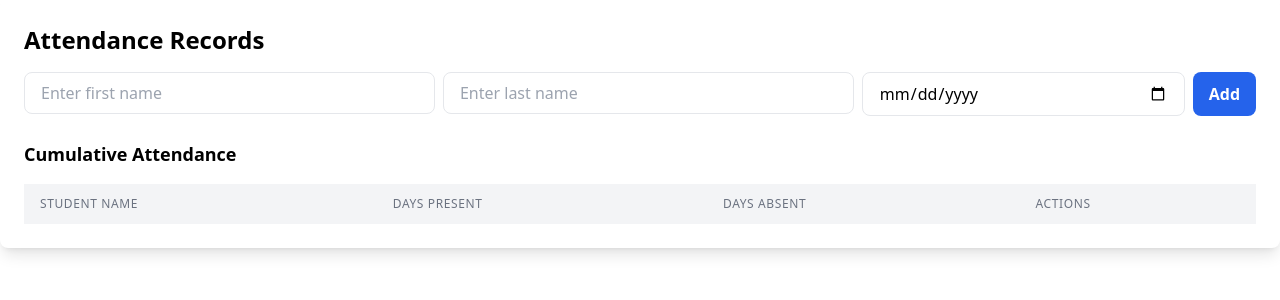
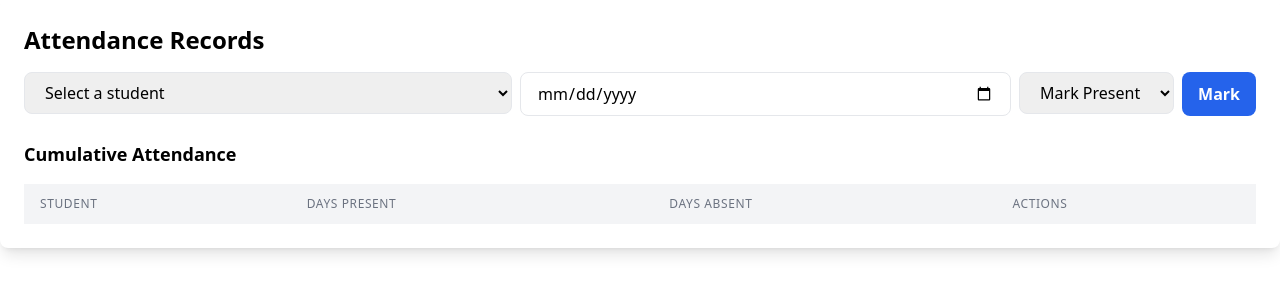
Before and after one commit to dendroid3/school_management_client, a React (Vite) app: page /attendance in a window 1280 px wide. Shown: the top 300 px of the page. Built offline with nearby package versions, Linux system fonts and the light colour scheme; the HTML template or start-up script is replaced by a standard one.

Commit message:
update attendance

```diff
--- a/src/components/attendance.jsx
+++ b/src/components/attendance.jsx
@@ -1,93 +1,121 @@
-import React, { useState, useEffect } from "react";
+import React, { useState, useEffect, useCallback } from "react";
+
+// Sample student data - replace this with your student fetching logic
+const students = [
+  { id: 1, name: "John Doe" },
+  { id: 2, name: "Jane Smith" },
+  { id: 3, name: "Alice Johnson" },
+];
 
 const Attendance = () => {
   const [attendanceRecords, setAttendanceRecords] = useState([]);
-  const [firstName, setFirstName] = useState("");
-  const [lastName, setLastName] = useState("");
   const [attendanceDate, setAttendanceDate] = useState("");
+  const [selectedStudentId, setSelectedStudentId] = useState("");
+  const [markType, setMarkType] = useState("present");
   const [error, setError] = useState("");
   const [successMessage, setSuccessMessage] = useState("");
   const [dropdownOpen, setDropdownOpen] = useState({});
-  const [actionDate, setActionDate] = useState("");
-
   const currentYear = new Date().getFullYear();
-
-  const generateId = () => Date.now();
 
   const showSuccessMessage = (message) => {
     setSuccessMessage(message);
-    setTimeout(() => {
-      setSuccessMessage("");
-    }, 3000);
+    setTimeout(() => setSuccessMessage(""), 3000);
   };
 
   const showErrorMessage = (message) => {
     setError(message);
-    setTimeout(() => {
-      setError("");
-    }, 3000);
+    setTimeout(() => setError(""), 3000);
   };
 
-  const validateName = (name) => /^[A-Za-z]+$/.test(name);
+  const isValidAttendanceDate = (attendanceDate) => {
+    if (!attendanceDate) {
+      return "Attendance date is required.";
+    }
+    const selectedYear = new Date(attendanceDate).getFullYear();
+    if (selectedYear !== currentYear) {
+      return "Attendance date must be in the current year.";
+    }
+    return null; // No errors
+  };
 
-  const handleAddOrUpdateAttendance = async (e) => {
+  const handleMarkAttendance = async (e) => {
     e.preventDefault();
 
-    if (!firstName || !lastName || !attendanceDate) {
-      showErrorMessage("First name, last name, and date are required");
+    const errorMessage = isValidAttendanceDate(attendanceDate);
+    if (errorMessage) {
+      showErrorMessage(errorMessage);
       return;
     }
 
-    const studentName = `${firstName} ${lastName}`;
+    const student = students.find((s) => s.id === parseInt(selectedStudentId));
 
-    if (studentName.length > 20) {
-      showErrorMessage("Name must not exceed 20 characters");
-      return;
-    }
-    if (!validateName(firstName) || !validateName(lastName)) {
-      showErrorMessage("Names must contain only alphabetic characters");
+    if (!student) {
+      showErrorMessage("Please select a valid student.");
       return;
     }
 
-    // Check if both first name and last name already exist
-    const existingStudentIndex = attendanceRecords.findIndex(
-      (record) => record.name === studentName
-    );
+    const isAlreadyMarked =
+      markType === "present"
+        ? attendanceRecords.some(
+            (record) =>
+              record.id === student.id &&
+              record.present.includes(attendanceDate)
+          )
+        : attendanceRecords.some(
+            (record) =>
+              record.id === student.id && record.absent.includes(attendanceDate)
+          );
 
-    if (existingStudentIndex > -1) {
-      showErrorMessage("This student already exists.");
-      return;
-    }
-
-    const selectedYear = new Date(attendanceDate).getFullYear();
-    if (selectedYear !== currentYear) {
-      showErrorMessage("Attendance date must be in the current year");
+    if (isAlreadyMarked) {
+      showErrorMessage(
+        `Attendance for ${markType} on ${attendanceDate} is already marked.`
+      );
       return;
     }
 
     const newRecord = {
-      id: generateId(),
-      name: studentName,
-      present: [attendanceDate],
-      absent: [],
+      id: student.id,
+      studentName: student.name,
+      present: markType === "present" ? [attendanceDate] : [],
+      absent: markType === "absent" ? [attendanceDate] : [],
     };
 
     setAttendanceRecords((prevRecords) => {
-      const updatedRecords = [...prevRecords, newRecord];
+      const existingRecord = prevRecords.find(
+        (record) => record.id === student.id
+      );
+      const updatedRecords = existingRecord
+        ? prevRecords.map((record) =>
+            record.id === student.id
+              ? {
+                  ...record,
+                  present:
+                    markType === "present"
+                      ? [...record.present, attendanceDate]
+                      : record.present,
+                  absent:
+                    markType === "absent"
+                      ? [...record.absent, attendanceDate]
+                      : record.absent,
+                }
+              : record
+          )
+        : [...prevRecords, newRecord];
+
       localStorage.setItem("attendanceRecords", JSON.stringify(updatedRecords));
       return updatedRecords;
     });
 
-    showSuccessMessage("Attendance added successfully!");
+    showSuccessMessage("Attendance marked successfully!");
 
     const payload = {
-      student_id: newRecord.id,
+      student_id: student.id,
       attendance_date: attendanceDate,
-      status: "present",
+      status: markType,
     };
 
     try {
-      const response = await fetch("http://localhost:5000/api/attendance", {
+      const response = await fetch("http://localhost:8000/api/attendance", {
         method: "POST",
         headers: { "Content-Type": "application/json" },
         body: JSON.stringify(payload),
@@ -95,19 +123,19 @@ const Attendance = () => {
 
       const data = await response.json();
       if (!response.ok) {
-        throw new Error(data.message || "Failed to add/update attendance");
+        throw new Error(data.message || "Failed to mark attendance");
       }
       showSuccessMessage(data.message);
     } catch (error) {
-      showErrorMessage(error.message || "Failed to add/update attendance");
+      showErrorMessage(error.message || "Failed to mark attendance");
     }
 
-    setFirstName("");
-    setLastName("");
     setAttendanceDate("");
+    setSelectedStudentId("");
+    setMarkType("present");
   };
 
-  const handleDeleteAttendance = (id) => {
+  const handleDeleteAttendance = useCallback((id) => {
     if (window.confirm("Are you sure you want to delete this record?")) {
       setAttendanceRecords((prevRecords) => {
         const updatedRecords = prevRecords.filter((record) => record.id !== id);
@@ -119,66 +147,10 @@ const Attendance = () => {
       });
       showSuccessMessage("Attendance record deleted successfully!");
     }
-  };
+  }, []);
 
   const handleDropdownToggle = (id) => {
     setDropdownOpen((prev) => ({ ...prev, [id]: !prev[id] }));
-  };
-
-  const handleChangeAttendance = (id, type) => {
-    if (!actionDate) {
-      showErrorMessage(`Please select a date to mark as ${type}.`);
-      return;
-    }
-
-    const selectedYear = new Date(actionDate).getFullYear();
-    if (selectedYear !== currentYear) {
-      showErrorMessage("Attendance date must be in the current year");
-      return;
-    }
-
-    setAttendanceRecords((prevRecords) => {
-      const updatedRecords = prevRecords.map((record) => {
-        if (record.id === id) {
-          if (type === "present") {
-            if (record.present.includes(actionDate)) {
-              showErrorMessage(
-                `Date ${actionDate} is already marked as present.`
-              );
-              return record;
-            }
-            if (record.absent.includes(actionDate)) {
-              showErrorMessage(
-                `Date ${actionDate} is already marked as absent.`
-              );
-              return record;
-            }
-            return { ...record, present: [...record.present, actionDate] };
-          } else if (type === "absent") {
-            if (record.absent.includes(actionDate)) {
-              showErrorMessage(
-                `Date ${actionDate} is already marked as absent.`
-              );
-              return record;
-            }
-            if (record.present.includes(actionDate)) {
-              showErrorMessage(
-                `Date ${actionDate} is already marked as present.`
-              );
-              return record;
-            }
-            return { ...record, absent: [...record.absent, actionDate] };
-          }
-        }
-        return record;
-      });
-      localStorage.setItem("attendanceRecords", JSON.stringify(updatedRecords));
-      return updatedRecords;
-    });
-
-    showSuccessMessage("Attendance updated successfully!");
-    setActionDate("");
-    setDropdownOpen({});
   };
 
   const handleRemoveAttendance = (id, type, date) => {
@@ -221,28 +193,27 @@ const Attendance = () => {
       )}
 
       <form
-        onSubmit={handleAddOrUpdateAttendance}
+        onSubmit={handleMarkAttendance}
         className="mb-6 flex flex-col md:flex-row"
       >
         <div className="flex-grow mb-4 md:mb-0 md:mr-2">
-          <input
-            type="text"
-            value={firstName}
-            onChange={(e) => setFirstName(e.target.value)}
+          <label htmlFor="studentSelect" className="sr-only">
+            Select Student
+          </label>
+          <select
+            id="studentSelect"
+            value={selectedStudentId}
+            onChange={(e) => setSelectedStudentId(e.target.value)}
             className="border rounded-lg py-2 px-4 w-full"
-            placeholder="Enter first name"
-            aria-label="First Name"
-          />
-        </div>
-        <div className="flex-grow mb-4 md:mb-0 md:mr-2">
-          <input
-            type="text"
-            value={lastName}
-            onChange={(e) => setLastName(e.target.value)}
-            className="border rounded-lg py-2 px-4 w-full"
-            placeholder="Enter last name"
-            aria-label="Last Name"
-          />
+            aria-label="Select Student"
+          >
+            <option value="">Select a student</option>
+            {students.map((student) => (
+              <option key={student.id} value={student.id}>
+                {student.name}
+              </option>
+            ))}
+          </select>
         </div>
         <div className="flex-grow mb-4 md:mb-0 md:mr-2">
           <input
@@ -253,11 +224,22 @@ const Attendance = () => {
             aria-label="Attendance Date"
           />
         </div>
+        <div className="relative mb-4 md:mb-0 md:mr-2">
+          <select
+            value={markType}
+            onChange={(e) => setMarkType(e.target.value)}
+            className="border rounded-lg py-2 px-4 w-full"
+            aria-label="Mark Attendance"
+          >
+            <option value="present">Mark Present</option>
+            <option value="absent">Mark Absent</option>
+          </select>
+        </div>
         <button
           type="submit"
           className="bg-blue-600 hover:bg-blue-700 text-white font-semibold py-2 px-4 rounded-lg"
         >
-          Add
+          Mark
         </button>
       </form>
 
@@ -266,7 +248,7 @@ const Attendance = () => {
         <thead className="bg-gray-100">
           <tr>
             <th className="px-4 py-3 text-left text-xs font-medium text-gray-500 uppercase tracking-wider">
-              Student Name
+              Student
             </th>
             <th className="px-4 py-3 text-left text-xs font-medium text-gray-500 uppercase tracking-wider">
               Days Present
@@ -282,8 +264,8 @@ const Attendance = () => {
         <tbody className="bg-white divide-y divide-gray-200">
           {attendanceRecords.map((record) => (
             <tr key={record.id}>
-              <td className="px-4 py-4 whitespace-nowrap text-sm font-medium text-gray-900">
-                {record.name}
+              <td className="px-4 py-4 whitespace-nowrap text-sm text-gray-500">
+                {record.studentName}
               </td>
               <td className="px-4 py-4 whitespace-nowrap text-sm text-gray-500">
                 <div className="relative">
@@ -346,48 +328,9 @@ const Attendance = () => {
                 </div>
               </td>
               <td className="px-4 py-4 whitespace-nowrap text-sm text-gray-500">
-                <div className="relative">
-                  <button
-                    onClick={() => handleDropdownToggle(`actions-${record.id}`)}
-                    className="text-gray-600 hover:text-gray-800"
-                  >
-                    Actions
-                  </button>
-                  {dropdownOpen[`actions-${record.id}`] && (
-                    <div className="absolute right-0 bg-white shadow-lg rounded-lg mt-1 z-10">
-                      <div className="px-4 py-2">
-                        <input
-                          type="date"
-                          value={actionDate}
-                          onChange={(e) => setActionDate(e.target.value)}
-                          className="border rounded-lg py-1 px-2 w-full mb-2"
-                          aria-label="Action Date"
-                        />
-                        <div className="flex justify-between">
-                          <button
-                            onClick={() =>
-                              handleChangeAttendance(record.id, "present")
-                            }
-                            className="text-blue-600 hover:text-blue-800"
-                          >
-                            Mark Present
-                          </button>
-                          <button
-                            onClick={() =>
-                              handleChangeAttendance(record.id, "absent")
-                            }
-                            className="text-red-600 hover:text-red-800"
-                          >
-                            Mark Absent
-                          </button>
-                        </div>
-                      </div>
-                    </div>
-                  )}
-                </div>
                 <button
                   onClick={() => handleDeleteAttendance(record.id)}
-                  className="text-red-600 hover:text-red-800 ml-2"
+                  className="text-red-600 hover:text-red-800"
                 >
                   Delete
                 </button>
```
